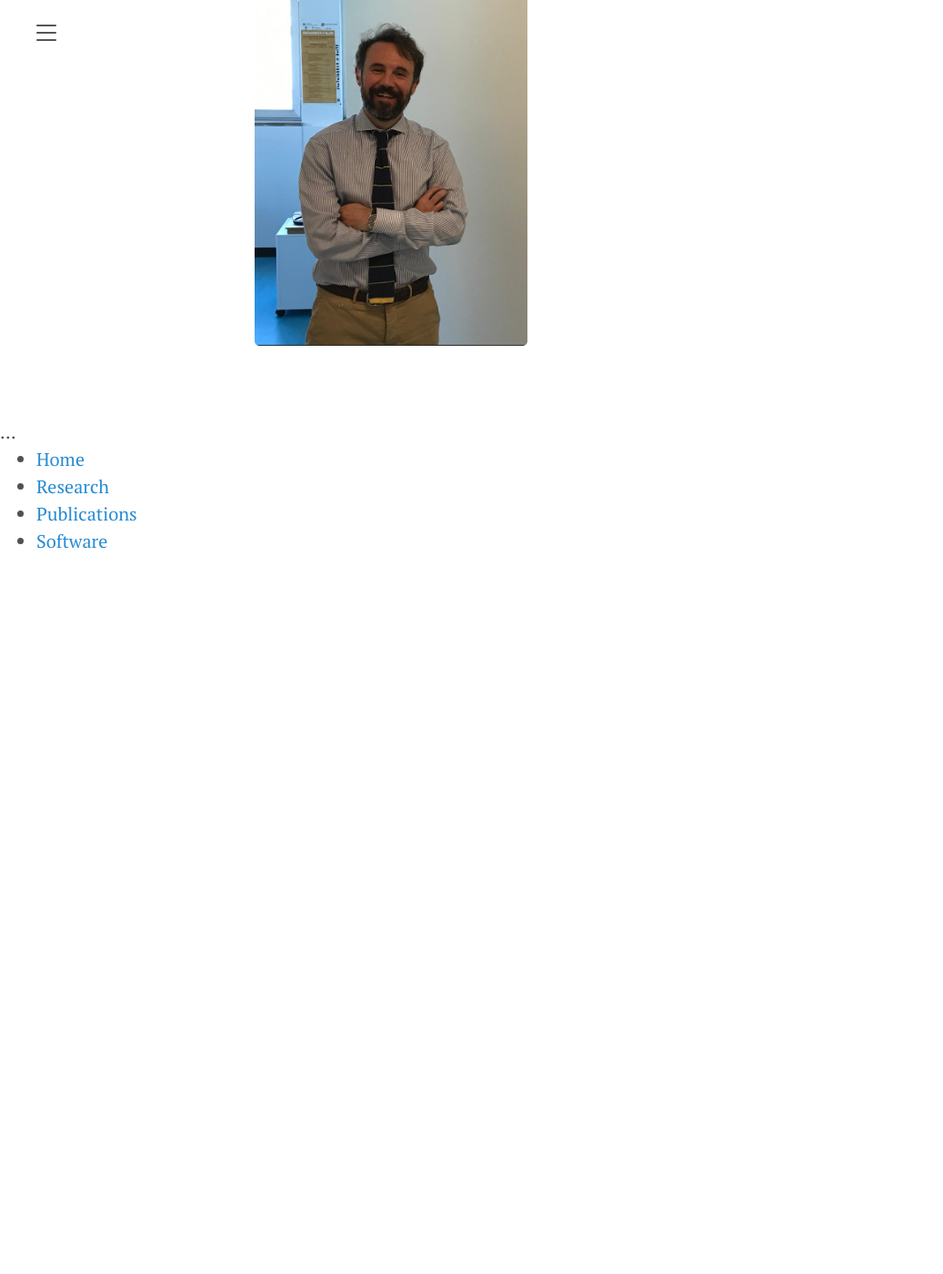
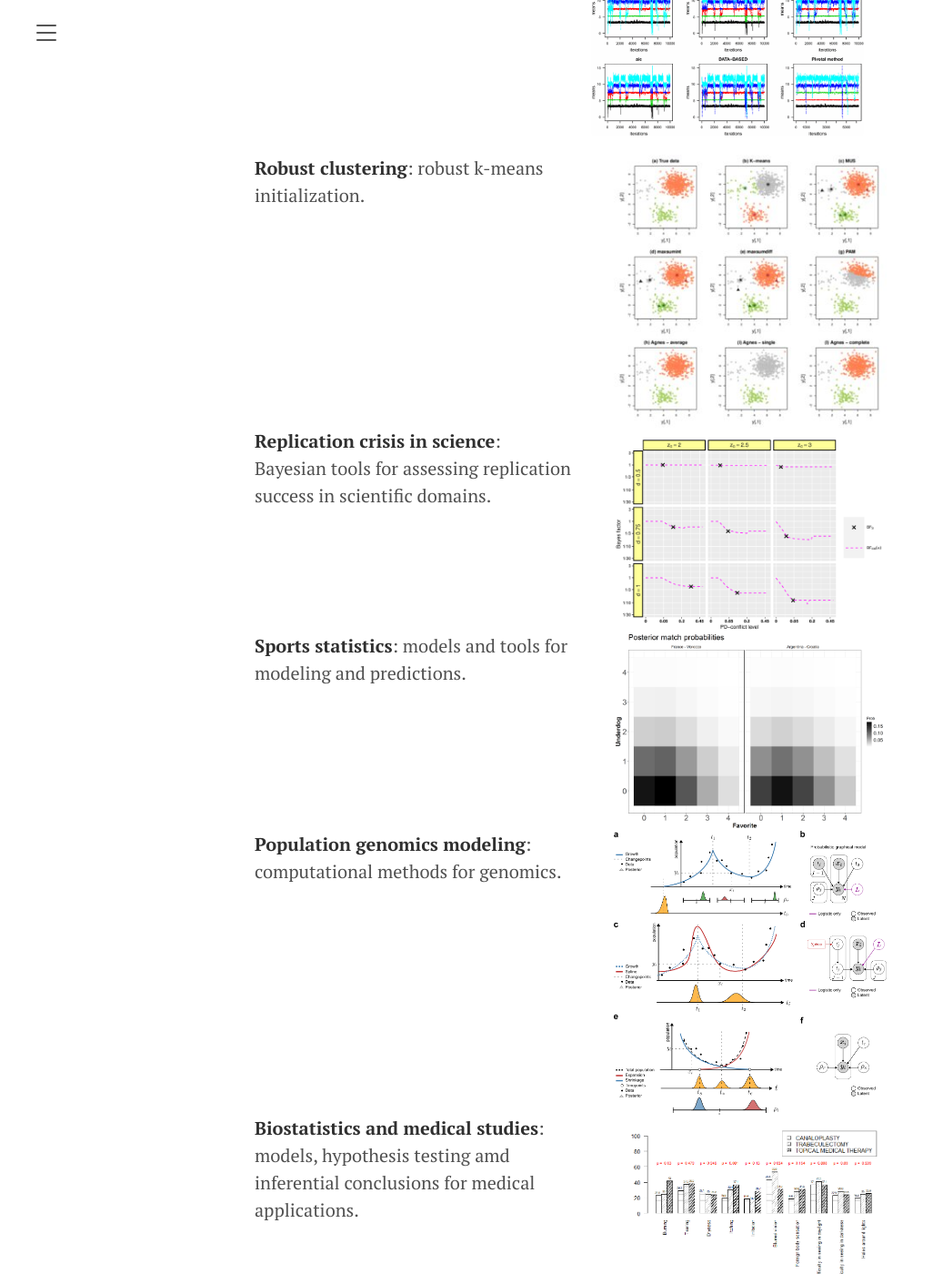
Before and after one commit to LeoEgidi/leoegidi.github.io, a Jekyll site: the page built from research.md, in a window 1280 px wide and 1400 px high, scrolled down 372 px. Shown: the whole window at 91% size, without its empty margins (0-1037 px from the left). Built offline with Jekyll 4.4.1, drawn with Linux system fonts in a browser that asks for light colours; Markdown is read by kramdown in place of the engine named in the settings; before the commit the page ends 1002 px from its top, so only the background shows below that; some of the changed text lies outside the part shown.

Commit message:
research

```diff
--- a/research.md
+++ b/research.md
@@ -10,13 +10,68 @@ permalink: /research/
 <div class="two-columns">
   <div class="column">
      <p>
-     <strong>Bayesian inference</strong>
+     <strong>Bayesian inference</strong>: models, computational methods, robust prior distributions.
     </p>
   </div>
   <div class="column">
-    <img src="/ls.png" alt="bayesian" width = "100">
+    <img src="/ls.png" alt="bayesian" width = "300">
   </div>
 </div>
 
 
-<img src="/egidi_small.png" alt="Leonardo Egidi" style="float: center; margin-right: 10px;" width="300">
+<div class="two-columns">
+  <div class="column">
+     <p>
+     <strong>Robust clustering</strong>: robust k-means initialization.
+    </p>
+  </div>
+<div class="column">
+    <img src="/cl.jpg" alt="clustering" style="display: block; margin: auto;" width="300">
+  </div>
+</div>
+
+
+<div class="two-columns">
+  <div class="column">
+     <p>
+     <strong>Replication crisis in science</strong>: Bayesian tools for assessing replication success in scientific domains.
+    </p>
+  </div>
+<div class="column">
+    <img src="/rs.png" alt="replication" style="display: block; margin: auto;" width="300">
+  </div>
+</div>
+
+<div class="two-columns">
+  <div class="column">
+     <p>
+     <strong>Sports statistics</strong>: models and tools for modeling and predictions.
+    </p>
+  </div>
+<div class="column">
+    <img src="/football.png" alt="football" style="display: block; margin: auto;" width="300">
+  </div>
+</div>
+
+<div class="two-columns">
+  <div class="column">
+     <p>
+     <strong>Population genomics modeling</strong>: computational methods for genomics.
+    </p>
+  </div>
+<div class="column">
+    <img src="/bipod.png" alt="bipod" style="display: block; margin: auto;" width="300">
+  </div>
+</div>
+
+
+<div class="two-columns">
+  <div class="column">
+     <p>
+     <strong>Biostatistics and medical studies</strong>: models, hypothesis testing amd inferential conclusions for medical applications.
+    </p>
+  </div>
+<div class="column">
+    <img src="/barplot.png" alt="barplot" style="display: block; margin: auto;" width="300">
+  </div>
+</div>
```
Also changed, not shown: cv.md (deleted, +0 -56 lines).
